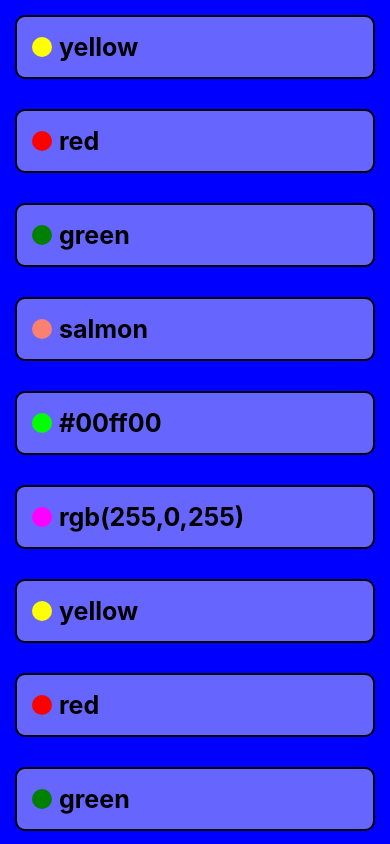
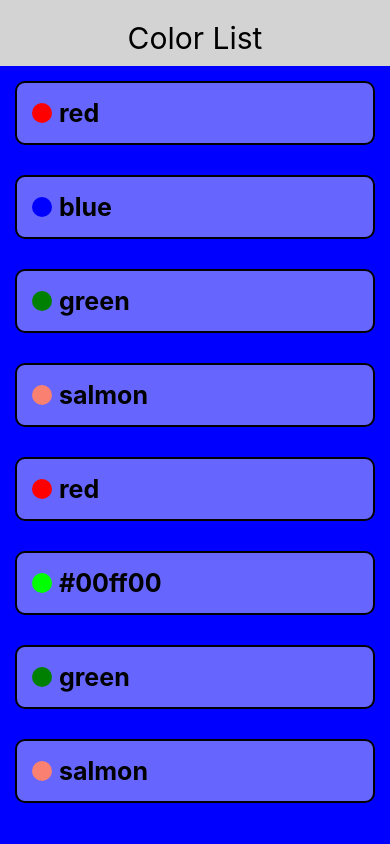
Before and after one commit to mohamadsdg/native-app, a React Native app: screen / in a window 390 px wide. Built offline with nearby package versions, Linux system fonts and the light colour scheme.

Commit message:
response to touch with onPress + work with TouchableHighlight + components(stateLess + function binding) and ScrollView + work with FlatList (instead of forEch)

```diff
--- a/App.js
+++ b/App.js
@@ -8,7 +8,9 @@ import {
     Text,
     View,
     ScrollView,
-    StatusBar
+    StatusBar,
+    FlatList
+
 } from 'react-native';
 import ColorButton from './components/colorButton'
 
@@ -20,64 +22,60 @@ import picTanner from './assets/Tanner-McTab.png'
 export default class App extends Component {
     constructor(props) {
         super(props);
+        // define variable for sample large data
+        let ds = [
+            {color: 'red'},
+            {color: 'blue'},
+            {color: 'green'},
+            {color: 'salmon'},
+            {color: 'red'},
+            {color: '#00ff00'},
+            {color: 'green'},
+            {color: 'salmon'}
+        ];
+
+        /// state
         this.state = {
-            backgroundColor: "blue"
+            backgroundColor: "blue",
+            data : ds
         };
 
+        /// binding
         this.onChangeColor = this.onChangeColor.bind(this)
 
     }
 
     onChangeColor(backgroundColor){
-        this.setState({backgroundColor});
+        this.setState({
+            backgroundColor,
+        });
     }
 
     render() {
-        const {backgroundColor} = this.state;
+        const {backgroundColor,data} = this.state;
+        // console.log(data);
         return (
-            <ScrollView style={
-                [
-                    {backgroundColor:backgroundColor},
+            <FlatList
+                style={[
+                    {backgroundColor: backgroundColor},
                     style.container
-                ]}>
-                <StatusBar hidden={false}/>
-                <ColorButton
-                    backgroundColor="yellow"
-                    onSelect={this.onChangeColor}/>
-                <ColorButton
-                    backgroundColor="red"
-                    onSelect={this.onChangeColor}/>
-                <ColorButton
-                    backgroundColor="green"
-                    onSelect={this.onChangeColor}/>
-                <ColorButton
-                    backgroundColor="salmon"
-                    onSelect={this.onChangeColor}/>
-                <ColorButton
-                    backgroundColor="#00ff00"
-                    onSelect={this.onChangeColor}/>
-                <ColorButton
-                    backgroundColor="rgb(255,0,255)"
-                    onSelect={this.onChangeColor}/>
-                <ColorButton
-                    backgroundColor="yellow"
-                    onSelect={this.onChangeColor}/>
-                <ColorButton
-                    backgroundColor="red"
-                    onSelect={this.onChangeColor}/>
-                <ColorButton
-                    backgroundColor="green"
-                    onSelect={this.onChangeColor}/>
-                <ColorButton
-                    backgroundColor="salmon"
-                    onSelect={this.onChangeColor}/>
-                <ColorButton
-                    backgroundColor="#00ff00"
-                    onSelect={this.onChangeColor}/>
-                <ColorButton
-                    backgroundColor="rgb(255,0,255)"
-                    onSelect={this.onChangeColor}/>
-            </ScrollView>
+                ]}
+                data={data}
+                ListHeaderComponent={
+                    <Text style={style.header}>Color List</Text>
+                }
+                renderItem={
+                    eachBtn =>{
+                        // console.log(eachBtn);
+                        return (
+                            <ColorButton
+                                backgroundColor={eachBtn.item.color}
+                                onSelect={this.onChangeColor}/>
+                        )
+                    }
+
+                }
+                keyExtractor={(item, index) => index.toString()}/>
         );
     }
 }
@@ -86,4 +84,11 @@ const style = StyleSheet.create({
     container:{
         flex:1,
     },
+    header: {
+        backgroundColor: 'lightgrey',
+        padding: 10,
+        paddingTop: 20,
+        fontSize: 30,
+        textAlign: 'center'
+    }
 });
```
